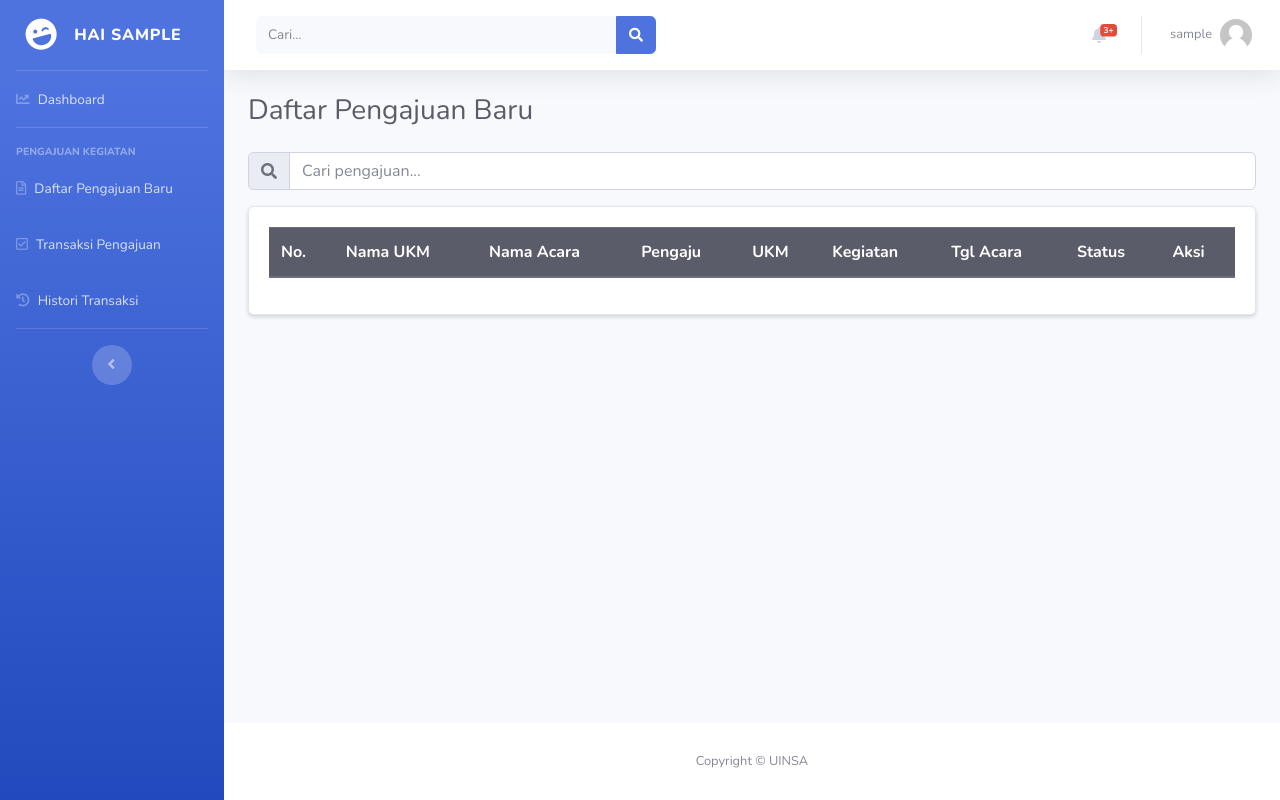
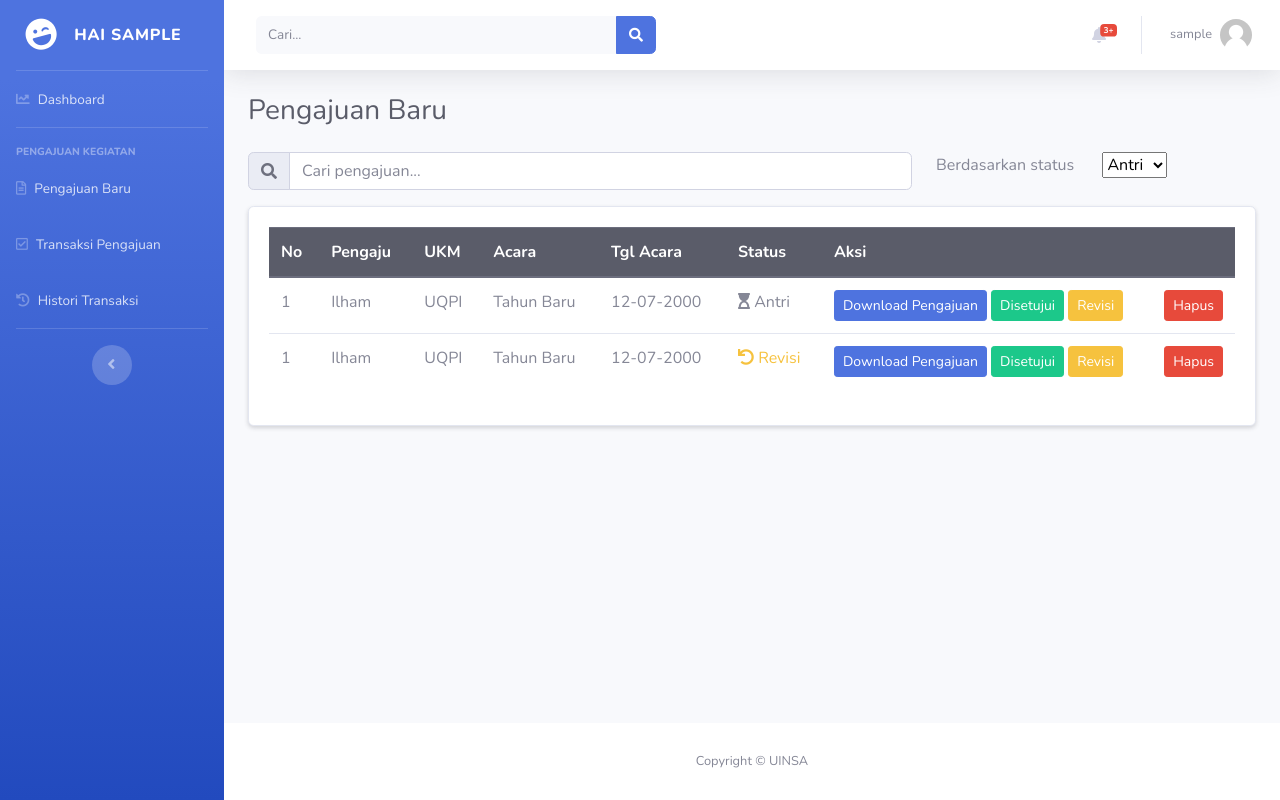
Before and after one commit to akhyaruu/proyek-pisi, a CodeIgniter app: page /proyekpisi/admin/pengajuanbaru in a window 1280 px wide. Run offline with CodeIgniter, Linux system fonts and the light colour scheme; the visitor is signed in with stand-in values (Sample User, id 1); data that the repository does not hold is empty.

Commit message:
fx admin

```diff
--- a/application/config/routes.php
+++ b/application/config/routes.php
@@ -49,6 +49,6 @@ defined('BASEPATH') OR exit('No direct script access allowed');
 | Examples:	my-controller/index	-> my_controller/index
 |		my-controller/my-method	-> my_controller/my_method
 */
-$route['default_controller'] = 'Pengajuan';
+$route['default_controller'] = 'Login';
 $route['404_override'] = '';
 $route['translate_uri_dashes'] = FALSE;
--- a/application/controllers/Admin.php
+++ b/application/controllers/Admin.php
@@ -10,6 +10,8 @@ class Admin extends CI_Controller {
 		}
 	}
 
+   var $active = 'active';
+
 	public function index()
 	{
       $this->load->view('themes/admin/sidebar');
@@ -20,7 +22,8 @@ class Admin extends CI_Controller {
 
    public function pengajuanbaru()
    {
-      $this->load->view('themes/admin/sidebar');
+      $data = $this->active;
+      $this->load->view('themes/admin/sidebar', compact('data'));
       $this->load->view('themes/admin/topbar');
       $this->load->view('admin/pengajuan_baru');
       $this->load->view('themes/admin/footer');
--- a/application/views/admin/pengajuan_baru.php
+++ b/application/views/admin/pengajuan_baru.php
@@ -2,15 +2,22 @@
 
    <!-- Page Heading -->
    <div class="d-sm-flex align-items-center justify-content-between mb-4">
-      <h1 class="h3 mb-0 text-gray-800">Daftar Pengajuan Baru</h1>
+      <h1 class="h3 mb-0 text-gray-800">Pengajuan Baru</h1>
    </div>
 
    <div class="row">
-      <div class="input-group col-md-12 mb-3">
+      <div class="input-group col-md-8 mb-3">
          <div class="input-group-prepend">
             <span class="input-group-text" id="basic-addon1"> <i class="fas fa-search"></i></span>
          </div>
          <input id="cariTransaksi" type="text" class="form-control" placeholder="Cari pengajuan...">
+      </div>
+      <div class="col-md-4">
+         <p class="mr-4 d-block d-md-inline">Berdasarkan status</p>
+         <select id="cars">
+            <option value="volvo">Antri</option>
+            <option value="volvo">Revisi</option>
+         </select>
       </div>
    </div>
 
@@ -24,67 +31,52 @@
                   <table class="table">
                      <thead class="thead-dark">
                         <tr>
-                           <th scope="col">No.</th>
-
-                           <!-- <th scope="col">Nama Pengaju</th> -->
-                           <th scope="col">Nama UKM</th>
-                           <th scope="col">Nama Acara</th>
-
+                           <th scope="col">No</th>
                            <th scope="col">Pengaju</th>
                            <th scope="col">UKM</th>
-                           <th scope="col">Kegiatan</th>
+                           <th scope="col">Acara</th>
                            <th scope="col">Tgl Acara</th>
                            <th scope="col">Status</th>
-
                            <th scope="col">Aksi</th>
                         </tr>
                      </thead>
                      <tbody id="tBodyTransaksi">
-
-                    <?php foreach ($pengajuan as $pengajuan) :?>
                         <tr>
                            <td>1</td>
-                           <td><?php echo $pengajuan->NAMA_UKM ?></td>
-                           <td><?php echo $pengajuan->NAMA_ACARA ?></td>
-                           <td><?php echo $pengajuan->ID_USER ?></td>
-                           <td><?php echo $pengajuan->NAMA_UKM ?></td>
-                           <td><?php echo $pengajuan->NAMA_ACARA ?></td>
-                           <td><?php echo $pengajuan->TGL_ACARA ?></td>
-                           <td><?php echo $pengajuan->STATUS_PENGAJUAN ?></td>
+                           <td>Ilham</td>
+                           <td>UQPI</td>
+                           <td>Tahun Baru</td>
+                           <td>12-07-2000</td>
+                           <td><i class="fas fa-hourglass-start"></i> Antri</td>
                            <td>
-                              <button class="btn btn-sm btn-info">Download Pengajuan</button>
+                              <button class="btn btn-sm btn-primary">Download Pengajuan</button>
+                              <a href="" class="btn btn-sm btn-success"
+                                 onclick="return confirm('apakah kamu yakin mensetujui pengajuan ini?')">Disetujui</a>
+                              <button class="btn btn-sm btn-warning" data-toggle="modal"
+                                 data-target="#modalRevisi">Revisi</button>
+                              <button class="btn btn-sm btn-danger float-right"
+                                 onclick="return confirm('apakah kamu yakin menghapus pengajuan ini?')">Hapus</button>
+                           </td>
+                        </tr>
+                        <tr>
+                           <td>1</td>
+                           <td>Ilham</td>
+                           <td>UQPI</td>
+                           <td>Tahun Baru</td>
+                           <td>12-07-2000</td>
+                           <td class="text-warning"><i class="fas fa-undo"></i> Revisi</td>
+                           <td>
+                              <button class="btn btn-sm btn-primary">Download Pengajuan</button>
                               <button class="btn btn-sm btn-success">Disetujui</button>
                               <button class="btn btn-sm btn-warning">Revisi</button>
-                              <button class="btn btn-sm btn-danger float-right">Tolak</button>
+                              <button class="btn btn-sm btn-danger float-right">Hapus</button>
                            </td>
-                         </tr>
-                      <?php endforeach; ?>
-
+                        </tr>
 
                      </tbody>
                   </table>
                </div>
 
-            </div>
-         </div>
-      </div>
-   </div>
-
-   <!-- Modal Persetujuan -->
-   <div class="modal fade" id="modalPersetujuan" tabindex="-1" aria-labelledby="exampleModalLabel" aria-hidden="true">
-      <div class="modal-dialog">
-         <div class="modal-content">
-            <div class="modal-header">
-               <h5 class="modal-title" id="exampleModalLabel">Konfirmasi Ulang</h5>
-               <button type="button" class="close" data-dismiss="modal" aria-label="Close">
-                  <span aria-hidden="true">&times;</span>
-               </button>
-            </div>
-            <div class="modal-body">
-               Apakah kamu yakin untuk menyetujui pengajuan ini?
-            </div>
-            <div class="modal-footer">
-               <button type="button" class="btn btn-primary">Ya, saya setuju</button>
             </div>
          </div>
       </div>
@@ -104,7 +96,7 @@
                ...
             </div>
             <div class="modal-footer">
-               <button type="button" class="btn btn-primary">Kirim ke pengaju</button>
+               <button type="button" class="btn btn-primary">Submit</button>
             </div>
          </div>
       </div>
--- a/application/views/admin/transaksi_pengajuan.php
+++ b/application/views/admin/transaksi_pengajuan.php
@@ -15,7 +15,6 @@
       <div class="col-md-6">
          <p class="mr-2 d-block d-md-inline">Berdasarkan tgl</p>
          <input type="date">
-         <!-- <span>-</span> -->
          <input type="date">
       </div>
    </div>
--- a/application/views/themes/admin/footer.php
+++ b/application/views/themes/admin/footer.php
@@ -25,14 +25,13 @@
     <div class="modal-dialog" role="document">
        <div class="modal-content">
           <div class="modal-header">
-             <h5 class="modal-title" id="exampleModalLabel">Ready to Leave?</h5>
+             <h5 class="modal-title" id="exampleModalLabel">Apakah kamu yakin untuk keluar?</h5>
              <button class="close" type="button" data-dismiss="modal" aria-label="Close">
                 <span aria-hidden="true">×</span>
              </button>
           </div>
-          <div class="modal-body">Select "Logout" below if you are ready to end your current session.</div>
+          <div class="modal-body">Pilih "Logout" dibawah apabila ingin mengakhiri session saat ini</div>
           <div class="modal-footer">
-             <button class="btn btn-secondary" type="button" data-dismiss="modal">Cancel</button>
              <a class="btn btn-primary" href="<?= base_url('login')?>">Logout</a>
           </div>
        </div>
--- a/application/views/themes/admin/sidebar.php
+++ b/application/views/themes/admin/sidebar.php
@@ -7,13 +7,13 @@
    <meta name="viewport" content="width=device-width, initial-scale=1, shrink-to-fit=no">
    <meta name="description" content="">
    <meta name="author" content="">
-   <title>Admin Dashboard</title>
+   <title>Dashboard Admin</title>
    <link href="<?= base_url('assets/admin/vendor/fontawesome-free/css/all.min.css')?>" rel="stylesheet" type="text/css">
    <link
       href="https://fonts.googleapis.com/css?family=Nunito:200,200i,300,300i,400,400i,600,600i,700,700i,800,800i,900,900i"
       rel="stylesheet">
    <link href="<?= base_url('assets/admin/css/sb-admin-2.min.css')?>" rel="stylesheet">
-   <script src="<?= base_url()?>assets/admin/vendor/jquery/jquery.min.js"></script>
+   <script src="<?= base_url('assets/admin/vendor/jquery/jquery.min.js')?>"></script>
 </head>
 
 <body id="page-top">
@@ -52,7 +52,7 @@
          <li class="nav-item">
             <a class="nav-link" href="<?= base_url('admin/pengajuanbaru')?>">
                <i class="far fa-file-alt"></i>
-               <span>Daftar Pengajuan Baru</span></a>
+               <span>Pengajuan Baru</span></a>
          </li>
          <li class="nav-item">
             <a class="nav-link" href="<?= base_url('admin/transaksipengajuan')?>">
```
Also changed, not shown: application/views/admin/histori_transaksi.php (+6 -3 lines), application/views/admin/index.php (+2 -30 lines).
